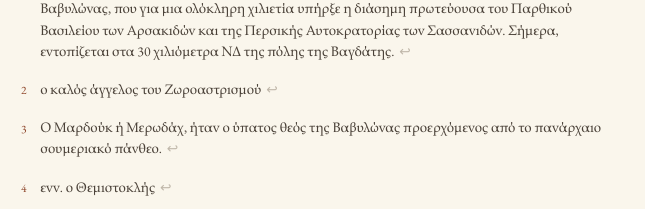
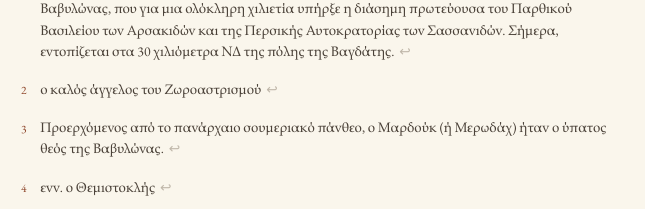
Before and after one commit to zoisksenos/zoisksenos.github.io, a plain HTML site: page ittimenos-ymittos.html in a window 1280 px wide. Shown: the part 4339-4548 px from the top of the page, 315-960 px from the left. Drawn offline with nearby package versions, Linux system fonts and the light colour scheme; a web font is replaced by a local one.

Commit message:
ittimenos-ymittos.html

```diff
--- a/ittimenos-ymittos.html
+++ b/ittimenos-ymittos.html
@@ -226,7 +226,7 @@
     <ol class="notes-list">
       <li id="fn1"><span class="num">1</span> Ιδρυθείσα κατά την ελληνιστική εποχή, η Κτησιφών ήταν πόλη στην καρδιά της αρχαίας Βαβυλώνας, που για μια ολόκληρη χιλιετία υπήρξε η διάσημη πρωτεύουσα του Παρθικού Βασιλείου των Αρσακιδών και της Περσικής Αυτοκρατορίας των Σασσανιδών. Σήμερα, εντοπίζεται στα 30 χιλιόμετρα ΝΔ της πόλης της Βαγδάτης. <a class="back" href="#ref1" aria-label="Επιστροφή στο κείμενο">↩</a></li>
       <li id="fn2"><span class="num">2</span> ο καλός άγγελος του Ζωροαστρισμού <a class="back" href="#ref2" aria-label="Επιστροφή στο κείμενο">↩</a></li>
-      <li id="fn3"><span class="num">3</span> Ο Μαρδούκ ή Μερωδάχ, ήταν ο ύπατος θεός της Βαβυλώνας προερχόμενος από το πανάρχαιο σουμεριακό πάνθεο. <a class="back" href="#ref3" aria-label="Επιστροφή στο κείμενο">↩</a></li>
+      <li id="fn3"><span class="num">3</span> Προερχόμενος από το πανάρχαιο σουμεριακό πάνθεο, ο Μαρδούκ (ή Μερωδάχ) ήταν ο ύπατος θεός της Βαβυλώνας. <a class="back" href="#ref3" aria-label="Επιστροφή στο κείμενο">↩</a></li>
       <li id="fn4"><span class="num">4</span> ενν. ο Θεμιστοκλής <a class="back" href="#ref4" aria-label="Επιστροφή στο κείμενο">↩</a></li>
       <li id="fn5"><span class="num">5</span> Η φράση «οὐαὶ τοῖς ἡττημένοις», (στη νεοελληνική: αλίμονο στους νικημένους), είναι μια ιστορική λατινογενής φράση που, κατά τον Τίτο Λίβιο (V, 48), λέχθηκε το 390 π.Χ. από τον αρχηγό των Γαλατών Βρέννο, τη στιγμή που, μετά από αντιρρήσεις των Ρωμαίων για το σωστό βάρος χρυσού που θα καταβαλλόταν ως λύτρα για την αποχώρηση των Γαλατών από τη Ρώμη, έριξε το ξίφος και τη ζώνη του πάνω στη ζυγαριά των δικών του σταθμών, αναφωνώντας <strong lang="la">Vae victis</strong>. <a class="back" href="#ref5" aria-label="Επιστροφή στο κείμενο">↩</a></li>
     </ol>
```
